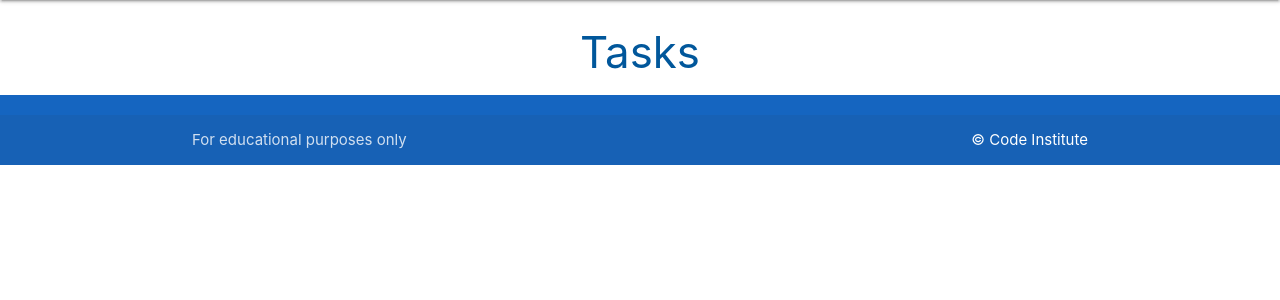
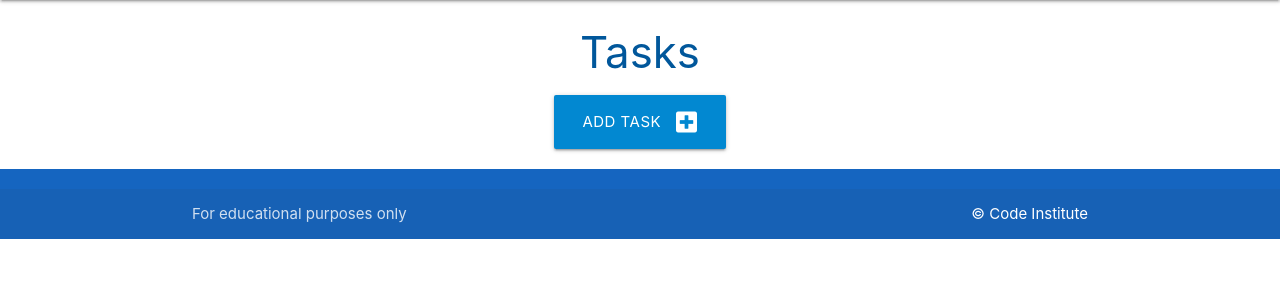
Before and after one commit to HoLaw77/Flask-sqlalchemy-task-manager2, a Flask app: page / in a window 1280 px wide. Shown: the part 64-364 px from the top of the page. Run offline with Flask 3, Linux system fonts and the light colour scheme.

Commit message:
add add task

```diff
--- a/taskmanager/routes.py
+++ b/taskmanager/routes.py
@@ -32,3 +32,28 @@ def edit_category(category_id):
         db.session.commit()
         return redirect(url_for("categories"))
     return render_template("edit_category.html", category=category)
+
+
+@app.route("/delete_category/<int:category_id>")
+def delete_category(category_id):
+    category = Category.query.get_or_404(category_id)
+    db.session.delete(category)
+    db.session.commit()
+    return redirect(url_for("categories"))
+
+
+@app.route("/add_task", methods=["GET", "POST"])
+def add_task():
+    categories = list(Category.query.order_by(Category.category_name).all())
+    if request.method == "POST":
+        task = Task(
+            task_name=request.form.get("task_name"),
+            task_description=request.form.get("task_description"),
+            is_urgent=bool(True if request.form.get("is_urgent") else False),
+            due_date=request.form.get("due_date"),
+            category_id=request.form.get("category_id")
+        )
+        db.session.add(task)
+        db.session.commit()
+        return redirect(url_for("home"))
+    return render_template("add_task.html", categories=categories)
--- a/taskmanager/templates/base.html
+++ b/taskmanager/templates/base.html
@@ -1,5 +1,6 @@
 <!DOCTYPE html>
 <html lang="en">
+
 <head>
 
     <meta charset="UTF-8">
@@ -24,7 +25,7 @@
                 <a href="#" data-target="mobile-demo" class="sidenav-trigger"><i class="fas fa-bars"></i></a>
                 <ul class="right hide-on-med-and-down">
                     <li><a href="{{ url_for('home') }}">Home</a></li>
-                <li><a href="">New Task</a></li>
+                    <li><a href="{{ url_for('add_task') }}">New Task</a></li>
                     <li><a href="{{ url_for('categories') }}">Categories</a></li>
                 </ul>
             </div>
@@ -33,7 +34,7 @@
         <!-- mobile sidenav -->
         <ul class="sidenav" id="mobile-demo">
             <li><a href="{{ url_for('home') }}">Home</a></li>
-            <li><a href="">New Task</a></li>
+            <li><a href="{{ url_for('add_task') }}">New Task</a></li>
             <li><a href="{{ url_for('categories') }}">Categories</a></li>
         </ul>
     </header>
@@ -56,4 +57,5 @@
     <script src="{{ url_for('static', filename='js/script.js') }}"></script>
 
 </body>
+
 </html>
--- a/taskmanager/templates/categories.html
+++ b/taskmanager/templates/categories.html
@@ -20,7 +20,7 @@
             </div>
             <div class="card-action">
                 <a href="{{ url_for('edit_category', category_id=category.id) }}" class="btn green accent-4">Edit</a>
-                <a href="#" class="btn red">Delete</a>
+                <a href="{{ url_for('delete_category', category_id=category.id) }}" class="btn red">Delete</a>
             </div>
         </div>
     </div>
--- a/taskmanager/templates/tasks.html
+++ b/taskmanager/templates/tasks.html
@@ -3,4 +3,11 @@
 
 <h3 class="light-blue-text text-darken-4 center-align">Tasks</h3>
 
+<div class="row">
+    <div class="col s12 center-align">
+        <a href="{{ url_for('add_task') }}" class="btn-large light-blue darken-2">
+            Add Task <i class="fas fa-plus-square right"></i>
+        </a>
+    </div>
+</div>
 {% endblock %}
```
Lines whose indentation alone changed are shown as unchanged.
